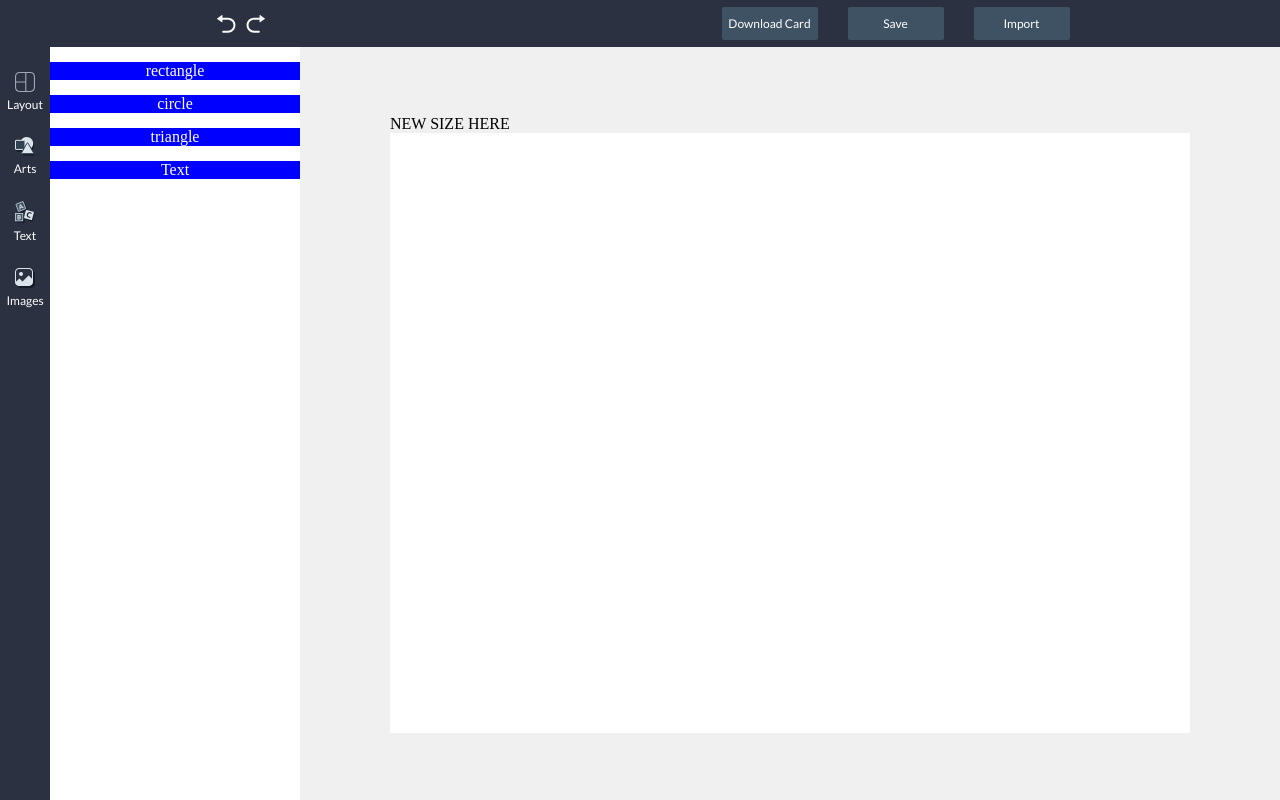
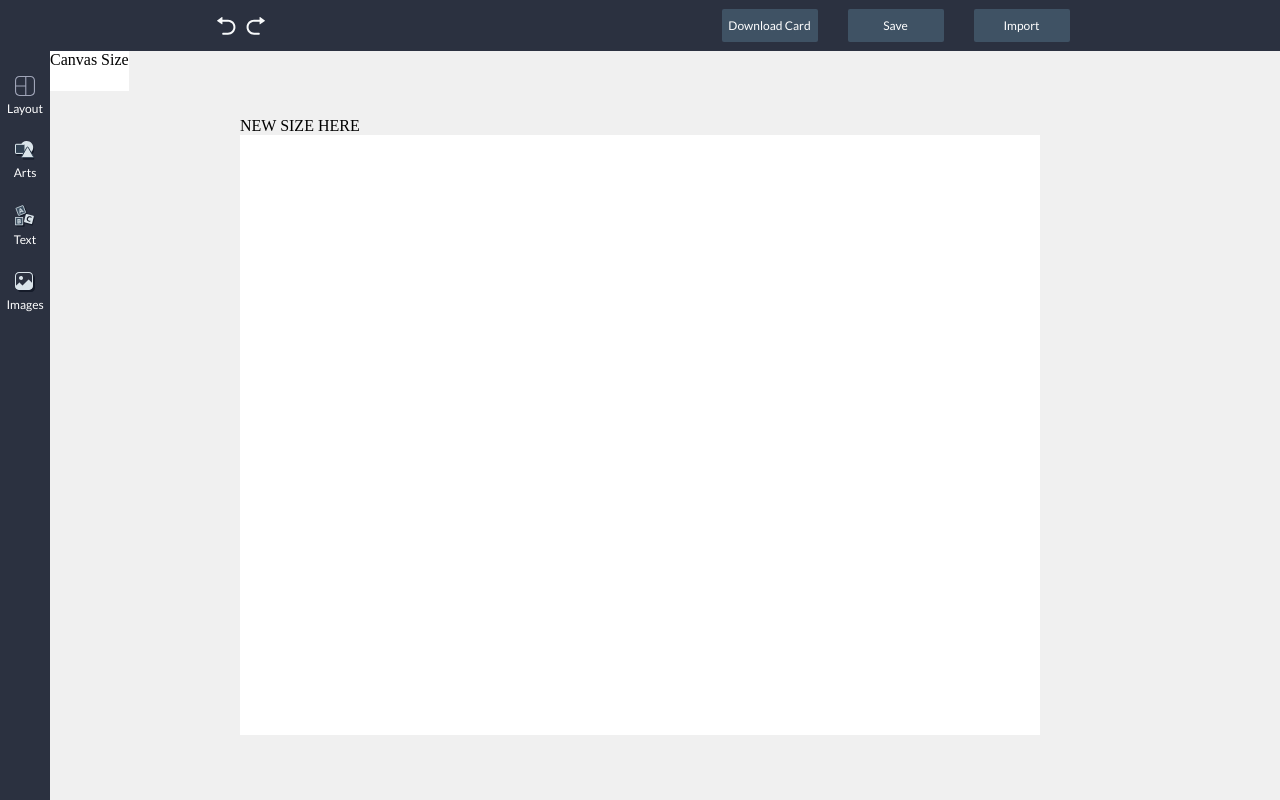
Before and after one commit to VasiliyRoss/card-maker, a React (Create React App) app: page / in a window 1280 px wide. Built offline with nearby package versions, Linux system fonts and the light colour scheme.

Commit message:
добавил кнопку для изменения размера канвы

```diff
--- a/src/components/Editor/Editor.tsx
+++ b/src/components/Editor/Editor.tsx
@@ -8,6 +8,7 @@ function Editor() {
     return (
         <div className={styles.editor}>
             <Toolbar />
+
             <Card canvas={emptyData.canvas} filter={emptyData.filter} />
         </div>
     );
--- a/src/components/Header/Header.module.css
+++ b/src/components/Header/Header.module.css
@@ -1,5 +1,5 @@
 .header {
-    height: 50px;
+    height: 55px;
     background-color: #2b3140;
     display: flex;
     flex-direction: row;
--- a/src/components/PropertiesPanel/PropertiesPanel.module.css
+++ b/src/components/PropertiesPanel/PropertiesPanel.module.css
@@ -0,0 +1,4 @@
+.panel {
+    background-color: #fff;
+    height: 40px;
+}
--- a/src/components/PropertiesPanel/PropertiesPanel.tsx
+++ b/src/components/PropertiesPanel/PropertiesPanel.tsx
@@ -0,0 +1,12 @@
+import React from 'react';
+import styles from './PropertiesPanel.module.css';
+
+function PropertiesPanel() {
+    return (
+        <div className={styles.panel}>
+            <button>Canvas Size</button>
+        </div>
+    );
+}
+
+export { PropertiesPanel };
--- a/src/components/Toolbar/Toolbar.module.css
+++ b/src/components/Toolbar/Toolbar.module.css
@@ -1,7 +1,8 @@
 .toolbarWrapper {
     display: flex;
     flex-direction: row;
-    position: relative;
+    position: absolute;
+    height: 100%;
 }
 
 .toolbar {
@@ -14,6 +15,7 @@
     background-color: #fff;
     display: flex;
     flex-direction: column;
+    display: none;
 }
 
 .exampleButton {
--- a/src/components/Toolbar/Toolbar.tsx
+++ b/src/components/Toolbar/Toolbar.tsx
@@ -5,6 +5,7 @@ import layoutsImg from './img/layouts.svg';
 import artsImg from './img/artobjects.svg';
 import textImg from './img/text.svg';
 import imagesImg from './img/images.svg';
+import { PropertiesPanel } from '../PropertiesPanel/PropertiesPanel';
 
 function alarm() {
     console.log('Hello!');
@@ -25,6 +26,7 @@ function Toolbar() {
                 <button className={styles.exampleButton}>triangle</button>
                 <button className={styles.exampleButton}>Text</button>
             </div>
+            <PropertiesPanel />
         </div>
     );
 }
```
